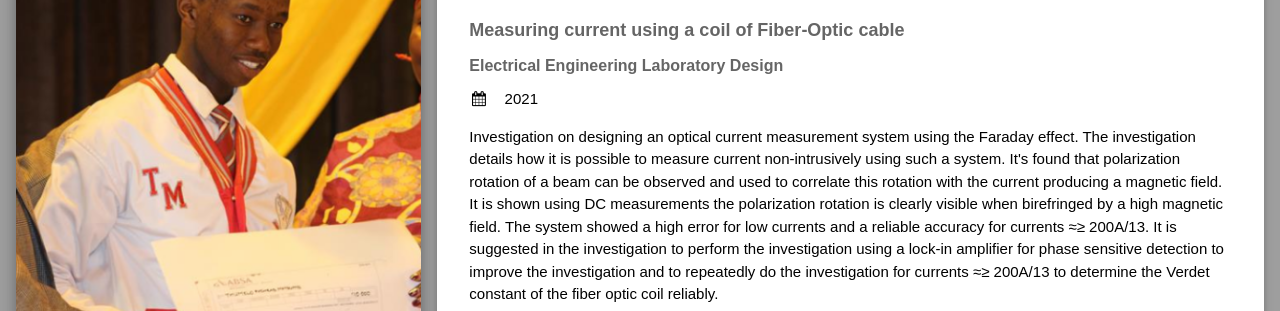
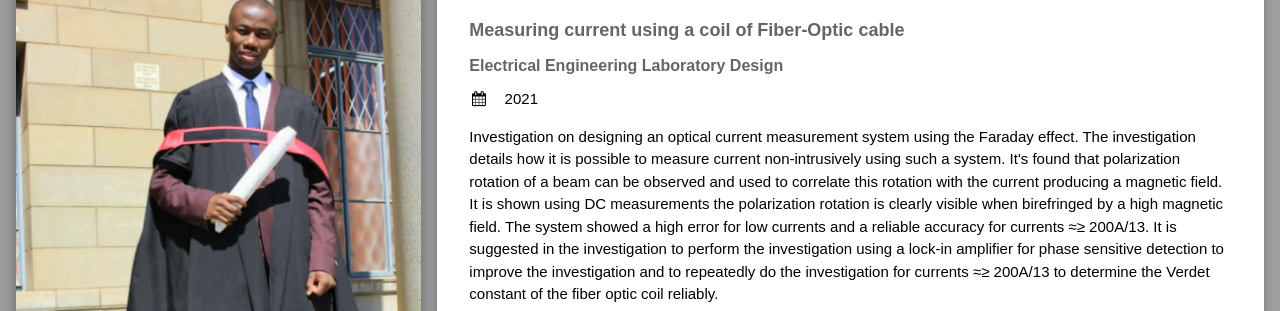
Before and after one commit to MATSUNYE/tumelomatsunye.github.io, a plain HTML site: page index.html in a window 1280 px wide. Shown: the part 106-417 px from the top of the page. Drawn offline with nearby package versions, Linux system fonts and the light colour scheme.

Commit message:
Update index.html

```diff
--- a/index.html
+++ b/index.html
@@ -36,7 +36,7 @@
 
         <div class="w3-white w3-text-grey w3-card-4">
           <div class="w3-display-container">
-            <img src="img-05.png" height="50%" width="100%" alt="Avatar">
+            <img src="img-06.png" height="50%" width="100%" alt="Avatar">
             <div class="w3-display-bottomleft w3-container w3-text-black">
               <h1>Tumelo Matsunye</h1>
             </div>
```
